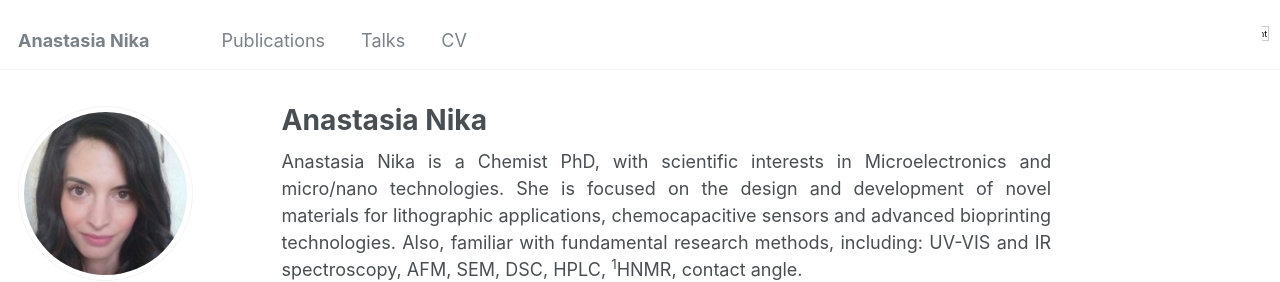
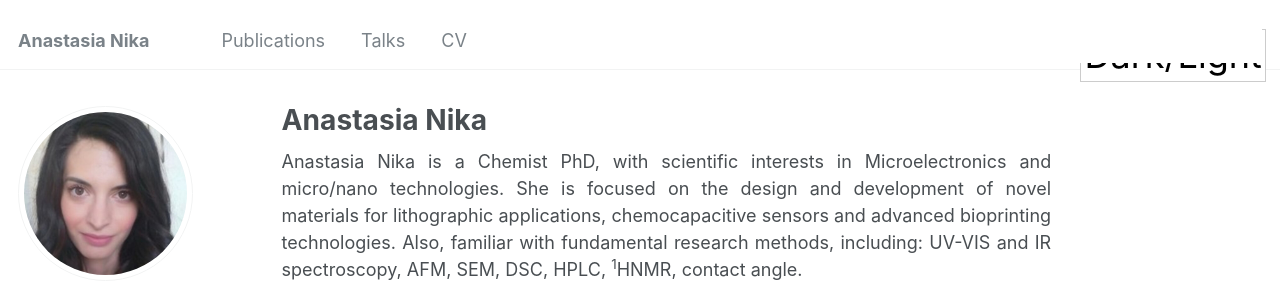
Before and after one commit to anastasianika/anastasianika.github.io, a Jekyll site: the page built from _pages/about.md, in a window 1280 px wide. Shown: the top 282 px of the page. Built offline with Jekyll 4.4.1, drawn with Linux system fonts in a browser that asks for light colours; some web fonts are replaced.

Commit message:
Update main.scss

```diff
--- a/assets/css/main.scss
+++ b/assets/css/main.scss
@@ -51,7 +51,7 @@
     background-color: #fff;
     border: 1px solid #ccc;
     cursor: pointer;
-    font-size: 0.5em;
+    font-size: 2.0em;
 }
 
 /* Dark mode styles */
```
